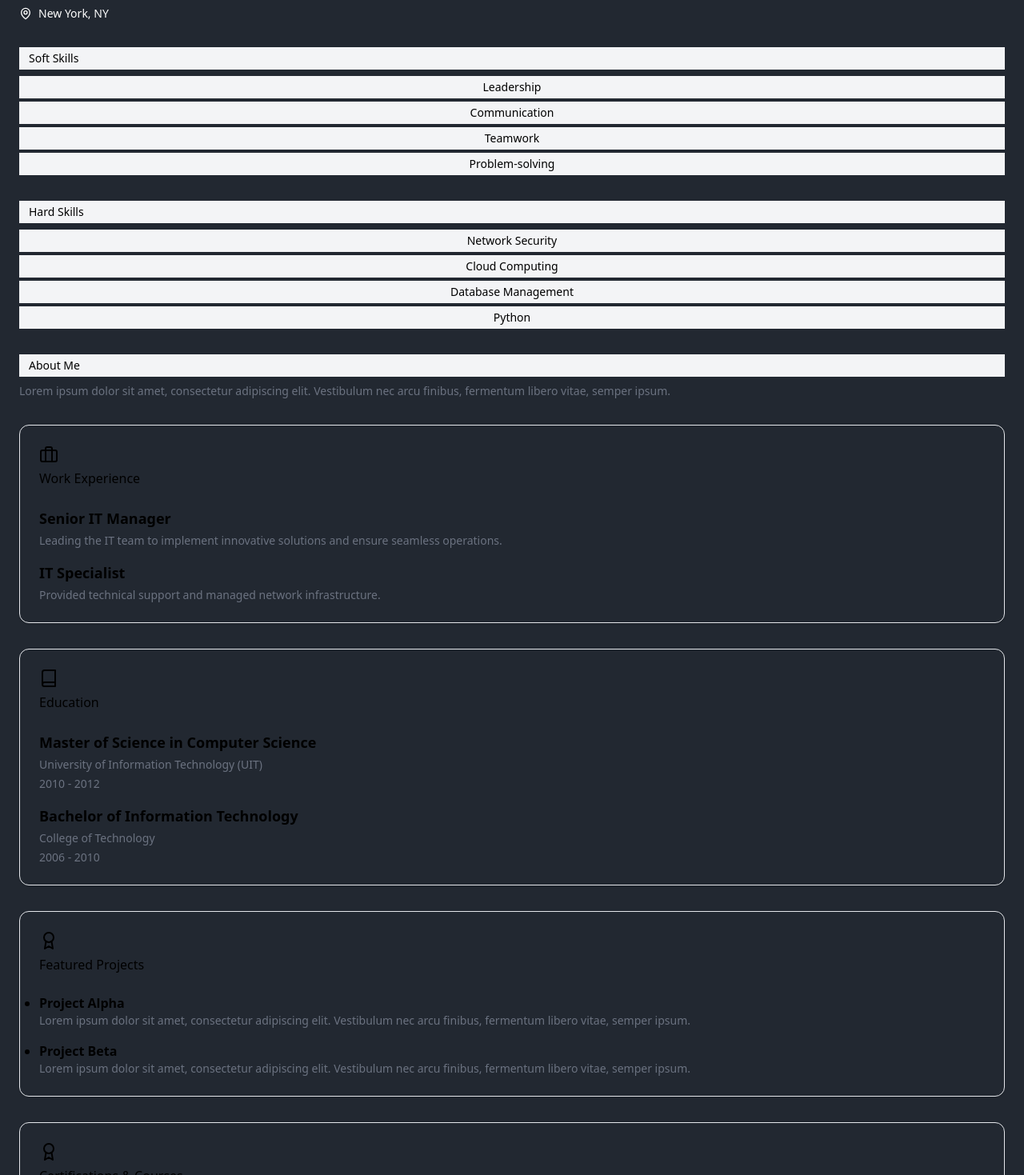
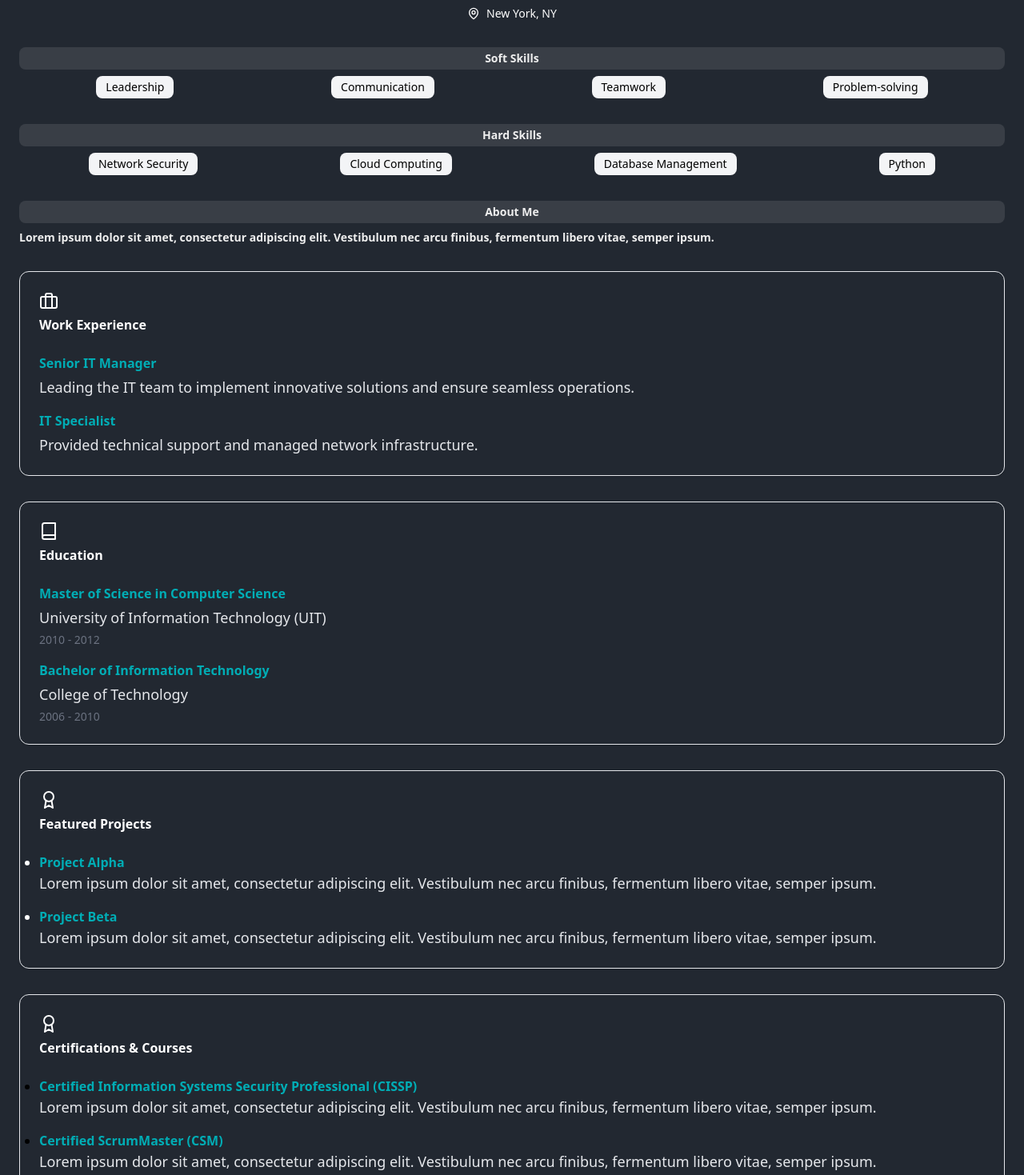
Before and after one commit to No-Country/profesionalesIT-c16-36-m-java, a React (Vite) app in the folder professionalIT_front/ITProfessionals/: page /profile/admin in a window 1280 px wide. Shown: the part 281-1750 px from the top of the page at 80% size. Built offline with nearby package versions, Linux system fonts and the light colour scheme.

Commit message:
feat add: professional profile

```diff
--- a/professionalIT_front/ITProfessionals/src/pages/admin/professionals/Profile.jsx
+++ b/professionalIT_front/ITProfessionals/src/pages/admin/professionals/Profile.jsx
@@ -5,7 +5,7 @@ export default function Profile() {
     return (
         <>
         <div key="1" className=" bg-[#222831]">
-            <div className="container grid gap-4 px-4 py-6 md:gap-8 md:px-6 lg:gap-12">
+            <div className="container grid gap-4 px-4 py-6 md:gap-8 md:px-6 lg:gap-12 mx-auto">
                 <div className="flex items-center space-x-4 justify-center">
                     <div className="flex items-center justify-center">
                         <img
@@ -22,7 +22,7 @@ export default function Profile() {
                     </div>
                 </div>
                 <div className="grid gap-4 md:gap-8">
-                    <div className="space-y-1 text-white">
+                    <div className="space-y-1 text-white flex flex-col items-center justify-center h-full">
                         <h1 className="text-2xl font-bold tracking-tighter sm:text-3xl">Jane Cooper</h1>
                         <div className="flex items-center space-x-2 text-sm">
                         <BriefcaseIcon className="h-4 w-4" />
@@ -38,41 +38,41 @@ export default function Profile() {
                         </div>
                     </div>
                     <div className="grid gap-2">
-                        <div className="inline-block rounded-lg bg-gray-100 px-3 py-1 text-sm dark:bg-gray-800">Soft Skills</div>
-                        <div className="grid gap-1">
-                        <button className="inline-block rounded-lg bg-gray-100 px-3 py-1 text-sm dark:bg-gray-800">
+                        <div style={{ borderRadius: "0.5rem" }} className="text-center rounded-lg bg-[#393E46] px-3 py-1 text-sm font-bold text-[#EEEEEE] dark:bg-gray-800 ">Soft Skills</div>
+                        <div className="flex justify-center gap-1">
+                        <button style={{ borderRadius: "0.5rem" }} className="mx-auto rounded-lg bg-gray-100 px-3 py-1 text-sm dark:bg-gray-800">
                             Leadership
                         </button>
-                        <button className="inline-block rounded-lg bg-gray-100 px-3 py-1 text-sm dark:bg-gray-800">
+                        <button style={{ borderRadius: "0.5rem" }} className="mx-auto rounded-lg bg-gray-100 px-3 py-1 text-sm dark:bg-gray-800">
                             Communication
                         </button>
-                        <button className="inline-block rounded-lg bg-gray-100 px-3 py-1 text-sm dark:bg-gray-800">
+                        <button style={{ borderRadius: "0.5rem" }}  className="mx-auto rounded-lg bg-gray-100 px-3 py-1 text-sm dark:bg-gray-800">
                             Teamwork
                         </button>
-                        <button className="inline-block rounded-lg bg-gray-100 px-3 py-1 text-sm dark:bg-gray-800">
+                        <button style={{ borderRadius: "0.5rem" }} className="mx-auto rounded-lg bg-gray-100 px-3 py-1 text-sm dark:bg-gray-800">
                             Problem-solving
                         </button>
                         </div>
                     </div>
                     <div className="grid gap-2">
-                        <div className="inline-block rounded-lg bg-gray-100 px-3 py-1 text-sm dark:bg-gray-800">Hard Skills</div>
-                        <div className="grid gap-1">
-                        <button className="inline-block rounded-lg bg-gray-100 px-3 py-1 text-sm dark:bg-gray-800">
+                        <div style={{ borderRadius: "0.5rem" }} className="text-center rounded-lg bg-[#393E46] px-3 py-1 text-sm font-bold text-[#EEEEEE] dark:bg-gray-800">Hard Skills</div>
+                        <div className="flex flex-wrap gap-1">
+                        <button style={{ borderRadius: "0.5rem" }} className="mx-auto rounded-lg bg-gray-100 px-3 py-1 text-sm dark:bg-gray-800">
                             Network Security
                         </button>
-                        <button className="inline-block rounded-lg bg-gray-100 px-3 py-1 text-sm dark:bg-gray-800">
+                        <button style={{ borderRadius: "0.5rem" }} className="mx-auto rounded-lg bg-gray-100 px-3 py-1 text-sm dark:bg-gray-800">
                             Cloud Computing
                         </button>
-                        <button className="inline-block rounded-lg bg-gray-100 px-3 py-1 text-sm dark:bg-gray-800">
+                        <button style={{ borderRadius: "0.5rem" }} className="mx-auto rounded-lg bg-gray-100 px-3 py-1 text-sm dark:bg-gray-800">
                             Database Management
                         </button>
-                        <button className="inline-block rounded-lg bg-gray-100 px-3 py-1 text-sm dark:bg-gray-800">Python</button>
+                        <button style={{ borderRadius: "0.5rem" }} className="mx-auto rounded-lg bg-gray-100 px-3 py-1 text-sm dark:bg-gray-800">Python</button>
                         </div>
                     </div>
                     <div className="grid gap-2">
-                        <div className="inline-block rounded-lg bg-gray-100 px-3 py-1 text-sm dark:bg-gray-800">About Me</div>
+                        <div style={{ borderRadius: "0.5rem" }} className="text-center rounded-lg bg-[#393E46] px-3 py-1 text-sm font-bold text-[#EEEEEE] dark:bg-gray-800">About Me</div>
                         <div className="grid gap-1">
-                            <p className="text-sm text-gray-500 dark:text-gray-400">
+                            <p className="text-sm  font-bold text-[#EEEEEE] dark:text-gray-400">
                                 Lorem ipsum dolor sit amet, consectetur adipiscing elit. Vestibulum nec arcu finibus, fermentum libero
                                 vitae, semper ipsum.
                             </p>
@@ -81,20 +81,20 @@ export default function Profile() {
                     <Card>
                         <CardHeader>
                         <div>
-                            <BriefcaseIcon className="h-6 w-6" />
+                            <BriefcaseIcon className="h-6 w-6 text-white" />
                         </div>
-                        <div>Work Experience</div>
+                        <div className="text-white font-bold">Work Experience</div>
                         </CardHeader>
-                        <CardContent className="space-y-4">
-                        <div className="grid gap-1">
-                            <h3 className="text-lg font-bold">Senior IT Manager</h3>
-                            <p className="text-sm text-gray-500 dark:text-gray-400">
+                        <CardContent className="space-y-4 ">
+                        <div className="grid gap-1 ">
+                            <h3 className="text-[#00ADB5] font-bold">Senior IT Manager</h3>
+                            <p className="text-lg text-gray-200 dark:text-gray-400">
                             Leading the IT team to implement innovative solutions and ensure seamless operations.
                             </p>
                         </div>
                         <div className="grid gap-1">
-                            <h3 className="text-lg font-bold">IT Specialist</h3>
-                            <p className="text-sm text-gray-500 dark:text-gray-400">
+                            <h3 className="text-[#00ADB5] font-bold">IT Specialist</h3>
+                            <p className="text-lg text-gray-200 dark:text-gray-400">
                             Provided technical support and managed network infrastructure.
                             </p>
                         </div>
@@ -103,19 +103,19 @@ export default function Profile() {
                     <Card>
                         <CardHeader>
                         <div>
-                            <BookIcon className="h-6 w-6" />
+                            <BookIcon className="h-6 w-6 text-white" />
                         </div>
-                        <div>Education</div>
+                        <div className="text-white font-bold">Education</div>
                         </CardHeader>
                         <CardContent className="space-y-4">
                         <div className="grid gap-1">
-                            <h3 className="text-lg font-bold">Master of Science in Computer Science</h3>
-                            <p className="text-sm text-gray-500 dark:text-gray-400">University of Information Technology (UIT)</p>
+                            <h3 className="text-[#00ADB5] font-bold">Master of Science in Computer Science</h3>
+                            <p className="text-lg text-gray-200 dark:text-gray-400">University of Information Technology (UIT)</p>
                             <p className="text-sm text-gray-500 dark:text-gray-400">2010 - 2012</p>
                         </div>
                         <div className="grid gap-1">
-                            <h3 className="text-lg font-bold">Bachelor of Information Technology</h3>
-                            <p className="text-sm text-gray-500 dark:text-gray-400">College of Technology</p>
+                            <h3 className="text-[#00ADB5] font-bold">Bachelor of Information Technology</h3>
+                            <p className="text-lg text-gray-200 dark:text-gray-400">College of Technology</p>
                             <p className="text-sm text-gray-500 dark:text-gray-400">2006 - 2010</p>
                         </div>
                         </CardContent>
@@ -123,22 +123,22 @@ export default function Profile() {
                     <Card>
                         <CardHeader>
                         <div>
-                            <AwardIcon className="h-6 w-6" />
+                            <AwardIcon className="h-6 w-6 text-white" />
                         </div>
-                        <div>Featured Projects</div>
+                        <div className="text-white font-bold">Featured Projects</div>
                         </CardHeader>
-                        <CardContent className="space-y-4">
+                        <CardContent className="space-y-4 text-white">
                         <ul className="grid gap-4 list-disc list-outside">
                             <li>
-                            <h3 className="text-base font-bold">Project Alpha</h3>
-                            <p className="text-sm text-gray-500 dark:text-gray-400">
+                            <h3 className="text-[#00ADB5] font-bold">Project Alpha</h3>
+                            <p className="text-lg text-gray-200 dark:text-gray-400">
                                 Lorem ipsum dolor sit amet, consectetur adipiscing elit. Vestibulum nec arcu finibus, fermentum
                                 libero vitae, semper ipsum.
                             </p>
                             </li>
                             <li>
-                            <h3 className="text-base font-bold">Project Beta</h3>
-                            <p className="text-sm text-gray-500 dark:text-gray-400">
+                            <h3 className="text-[#00ADB5] font-bold">Project Beta</h3>
+                            <p className="text-lg text-gray-200 dark:text-gray-400">
                                 Lorem ipsum dolor sit amet, consectetur adipiscing elit. Vestibulum nec arcu finibus, fermentum
                                 libero vitae, semper ipsum.
                             </p>
@@ -149,22 +149,22 @@ export default function Profile() {
                     <Card>
                         <CardHeader>
                         <div>
-                            <AwardIcon className="h-6 w-6" />
+                            <AwardIcon className="h-6 w-6 text-white" />
                         </div>
-                        <div>Certifications & Courses</div>
+                        <div className="text-white font-bold">Certifications & Courses</div>
                         </CardHeader>
                         <CardContent className="space-y-4">
                         <ul className="grid gap-4 list-disc list-outside">
                             <li>
-                            <h3 className="text-base font-bold">Certified Information Systems Security Professional (CISSP)</h3>
-                            <p className="text-sm text-gray-500 dark:text-gray-400">
+                            <h3 className="text-[#00ADB5] font-bold">Certified Information Systems Security Professional (CISSP)</h3>
+                            <p className="text-lg text-gray-200 dark:text-gray-400">
                                 Lorem ipsum dolor sit amet, consectetur adipiscing elit. Vestibulum nec arcu finibus, fermentum
                                 libero vitae, semper ipsum.
                             </p>
                             </li>
                             <li>
-                            <h3 className="text-base font-bold">Certified ScrumMaster (CSM)</h3>
-                            <p className="text-sm text-gray-500 dark:text-gray-400">
+                            <h3 className="text-[#00ADB5] font-bold">Certified ScrumMaster (CSM)</h3>
+                            <p className="text-lg text-gray-200 dark:text-gray-400">
                                 Lorem ipsum dolor sit amet, consectetur adipiscing elit. Vestibulum nec arcu finibus, fermentum
                                 libero vitae, semper ipsum.
                             </p>
```
